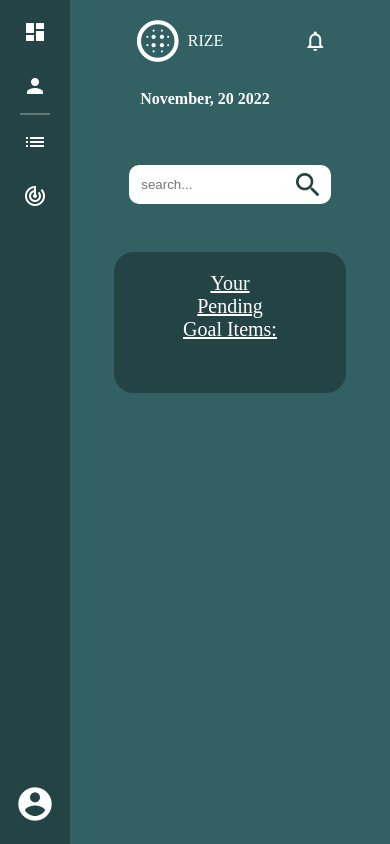
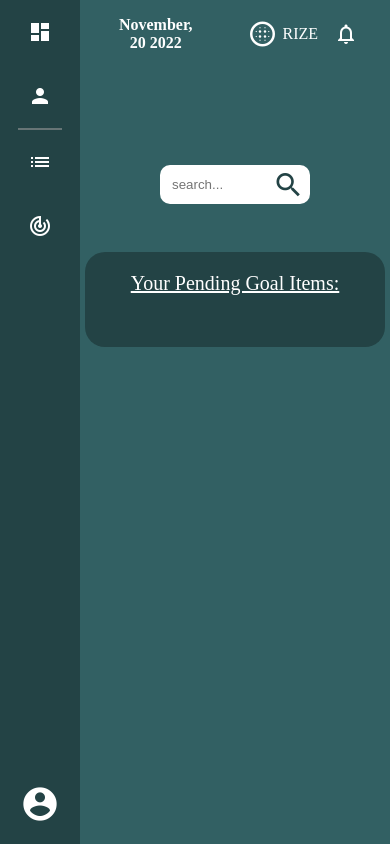
Before and after one commit to KwaneleKhumalo/lattice_inspired, a plain HTML site: page frontend/public/index.html in a window 390 px wide. Drawn offline with nearby package versions, Linux system fonts and the light colour scheme; no server answers.

Commit message:
media queries

```diff
--- a/frontend/public/styles/styles.css
+++ b/frontend/public/styles/styles.css
@@ -19,8 +19,12 @@ body
     /* Needed for responsiveness */
     display:flex;
     flex-direction: row;
+    max-width: 100vw;
     position: relative;
+    overflow: hidden;
 }
+
+
 /*----------------------------------------------- section------------------------- */
 section
 {
@@ -218,7 +222,7 @@ hr
     padding: 20px;
     text-align: center;
     color: white;
-    cursor: pointer;
+    cursor: pointer !important;
 }
 
 .profile-img
@@ -231,11 +235,41 @@ hr
 /*----------------------------------Media Queries-------------------------- */
 
 /* Devices 768px and up */
-@media screen and (max-width: 768px)
+@media screen and (max-width: 767px)
 {
+
+    .search-icon
+    {
+        left: 62.5%;
+    }
+
+    .header-nav
+    {
+        flex-direction: row-reverse;
+        justify-content: center;
+        align-items: center;
+        gap: 3rem;
+    }
+
+    .logo
+    {
+        gap: 1rem;
+
+    }
+
+    .header-logo
+    {
+        font-size: 30px;
+    }
+
     .date
     {
-        padding-right: 50px;
+        text-align: center;
+    }
+
+    .welcome
+    {
+        display: none;
     }
 
     header
@@ -255,7 +289,12 @@ hr
 
     .pending-tasks
     {
-        width: 75%;
+        width: 100%;
+    }
+
+    .pending-tasks > p
+    {
+        width: 100%;
     }
 
     .side-nav
@@ -263,25 +302,18 @@ hr
         width: auto;
         padding: 0px;
     }
-}
-
-/* Devices 1200px and up */
-@media (min-width: 750px) and (max-width:2000px )
-{
-    .search-icon
+    a > span
     {
-        left: 62.5%;
+        display: none;
     }
 }
 
-/* Devices less than 768px */
-@media (max-width: 767.98px)
+/* Tablets and Ipads*/
+@media (min-width: 768px) and (max-width:912px )
 {
-    .header-nav
+    .side-nav
     {
-        flex-direction: column;
-        padding: 1rem;
-        gap: 1.5rem;
+        width: auto;
     }
 
     .welcome
@@ -289,14 +321,9 @@ hr
         display: none;
     }
 
-    header
+    .pending-tasks
     {
-        gap: 1em;
-    }
-
-    .search-icon
-    {
-        left: 68%;
+        width: 80%;
     }
 
     .search > input
@@ -304,31 +331,51 @@ hr
         width: 50%;
     }
 
-    .pending-tasks
+
+
+    .search-icon
     {
-        width: 75%;
-    }
-
-    .side-nav
-    {
-        width: auto;
-        padding: 5px;
-    }
-
-    .side-nav a
-    {
-        padding: 15px 10px;
-    }
-
-    span
-    {
-        display: none;
+        left: 69.5%;
     }
 }
 
-/* Devices less than 480px */
-@media (max-width: 480px)
+/* Devices less than 280px */
+@media (max-width: 280px)
 {
+    section
+    {
+        height: auto;
+    }
+
+    .header-body
+    {
+        margin-top: 5rem;
+    }
+    .side-nav
+    {
+        width: 10%;
+        padding: 0px 10px;
+        position: absolute;
+    }
+
+    .top-nav-items > .divider
+    {
+        width: 30%;
+    }
+
+    .pending-tasks
+    {
+        width: 90%;
+    }
+
+    header
+    {
+        background-color: red;
+        height: auto;
+        left: 5%;
+        padding-bottom: 3rem;
+        position: absolute;
+    }
     .search-icon
     {
         left: 70%;
@@ -338,4 +385,17 @@ hr
     {
         width: 65%;
     }
+
+    .profile-img
+    {
+        font-size: 24px;
+    }
 }
+
+@media screen and (max-width: 3000px)
+{
+    .search-icon
+    {
+        left: 62.5%;
+    }
+}
```
Also changed, not shown: 1 other file.
